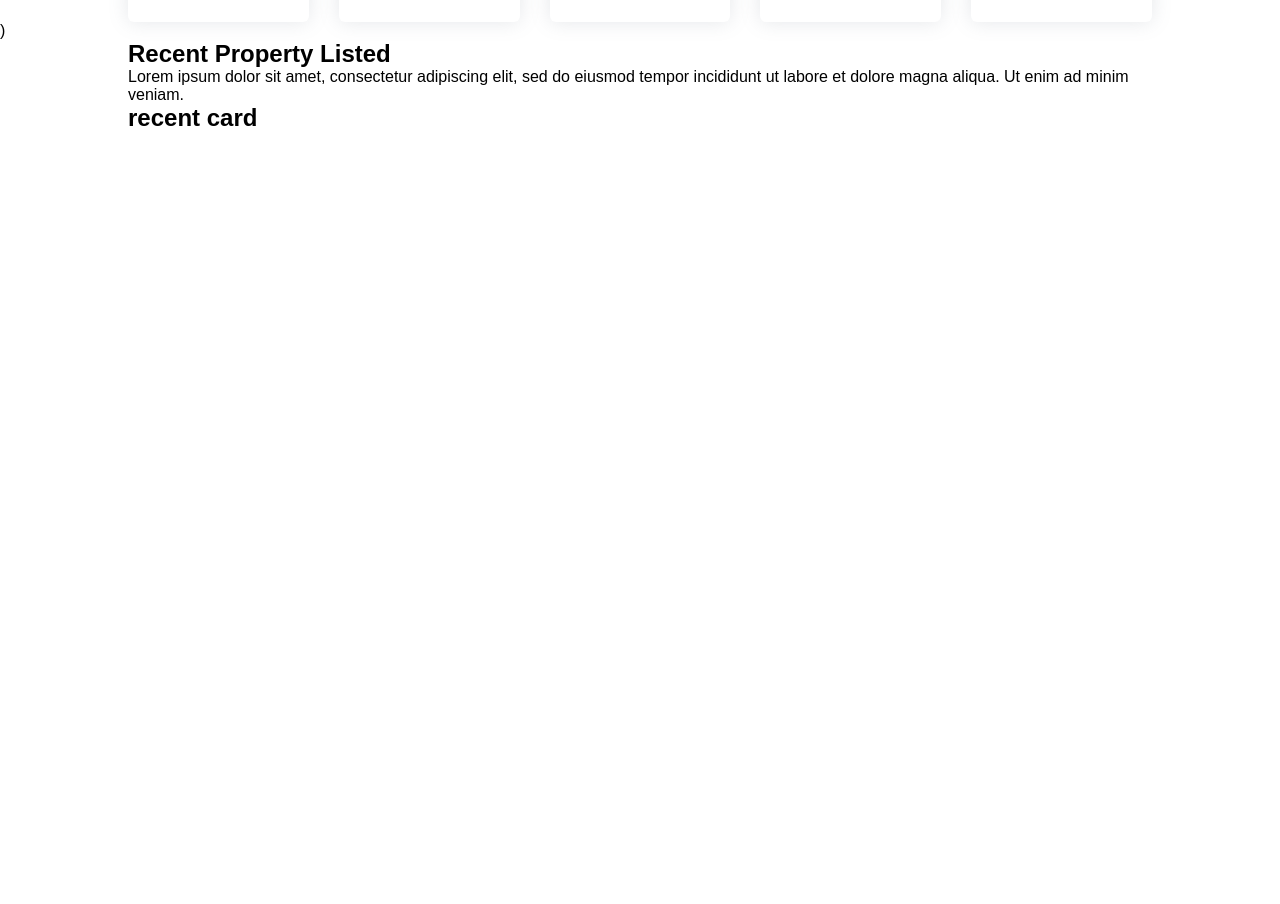
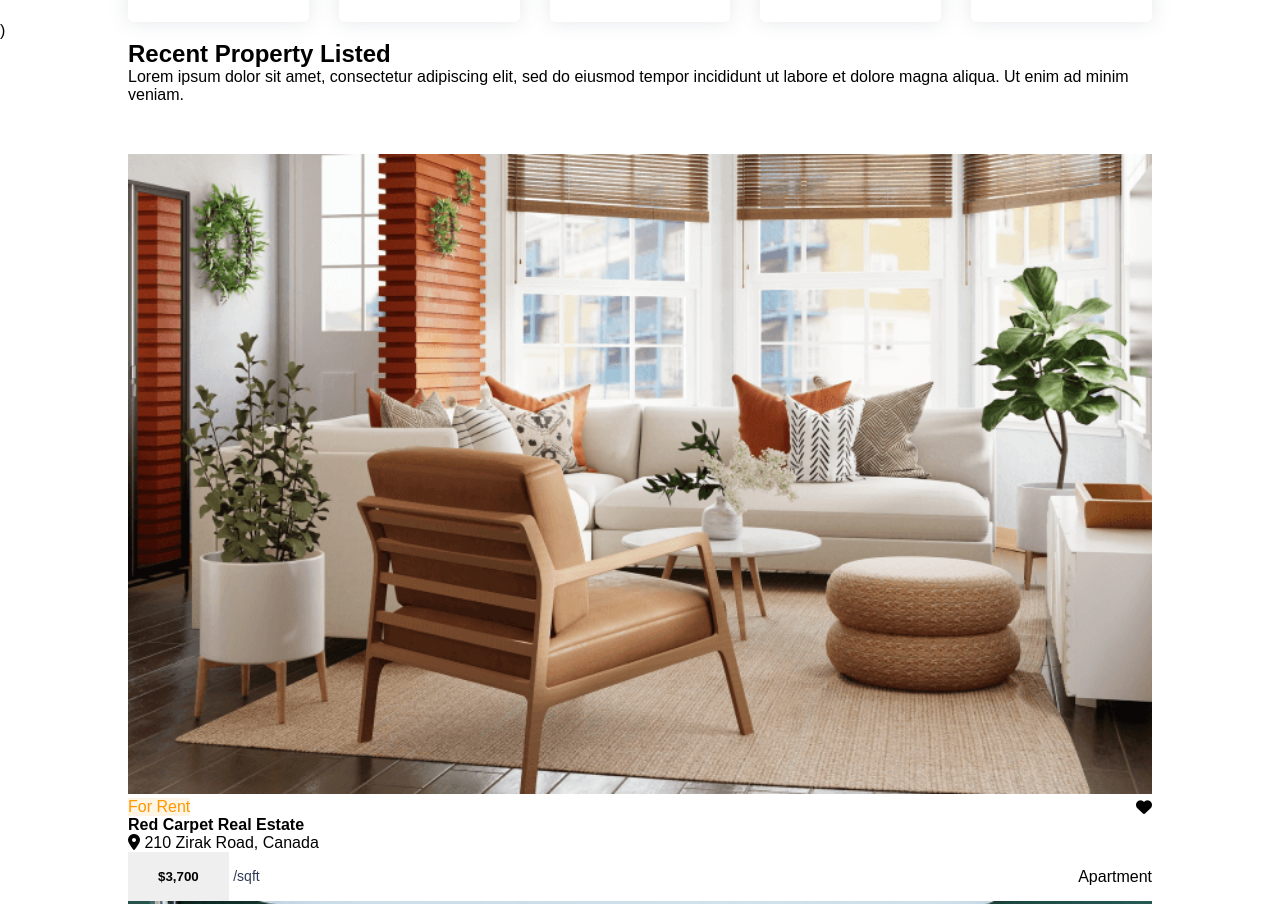
Before and after one commit to anish-pokharel/reales, a React (Create React App) app: page / in a window 1280 px wide. Shown: the part 1057-1961 px from the top of the page. Before the commit the page ends 1189 px from the top, so only its background shows below. Built offline with nearby package versions, Linux system fonts and the light colour scheme.

Commit message:
recent section html completed

```diff
--- a/src/components/recent/RecentCard.jsx
+++ b/src/components/recent/RecentCard.jsx
@@ -1,9 +1,48 @@
 import React from "react";
+import { list } from "../data/Data";
 
 const RecentCard = () => {
   return (
     <>
-      <h1>recent card</h1>
+      <div className="content grid3 mtop">
+        {list.map((val, index) => {
+          const { cover, category, location, name, price, type } = val;
+          return (
+            <>
+              <div className="box shadow  " key={index}>
+                <div className="img">
+                  <img src={cover} alt="" />
+                </div>
+                <div className="text">
+                  <div className="category flex">
+                    <span
+                      style={{
+                        background:
+                          category === "For Sale" ? "#25b5791a" : "#ff98001a",
+                        color: category === "For Sale" ? "#25b579" : "#ff9800",
+                      }}
+                    >
+                      {category}
+                    </span>
+                    <i className="fa fa-heart"></i>
+                  </div>
+                  <h4>{name}</h4>
+                  <p>
+                    <i className="fa fa-location-dot"></i> {location}
+                  </p>
+                </div>
+                <div className="button flex">
+                  <div>
+                    <button className="btn2">{price}</button>{" "}
+                    <label htmlFor="">/sqft</label>
+                  </div>
+                  <span>{type}</span>
+                </div>
+              </div>
+            </>
+          );
+        })}
+      </div>
     </>
   );
 };
```
